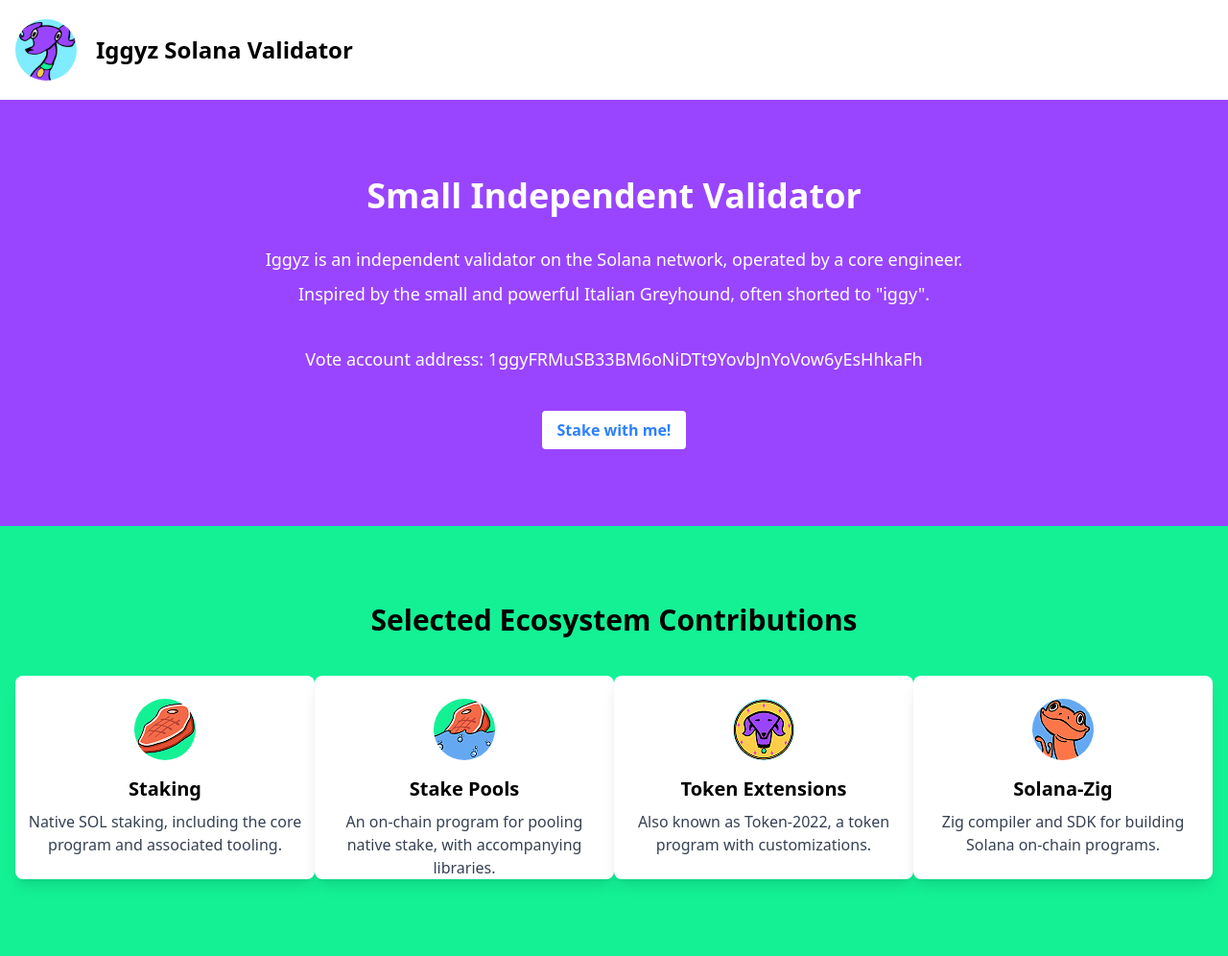
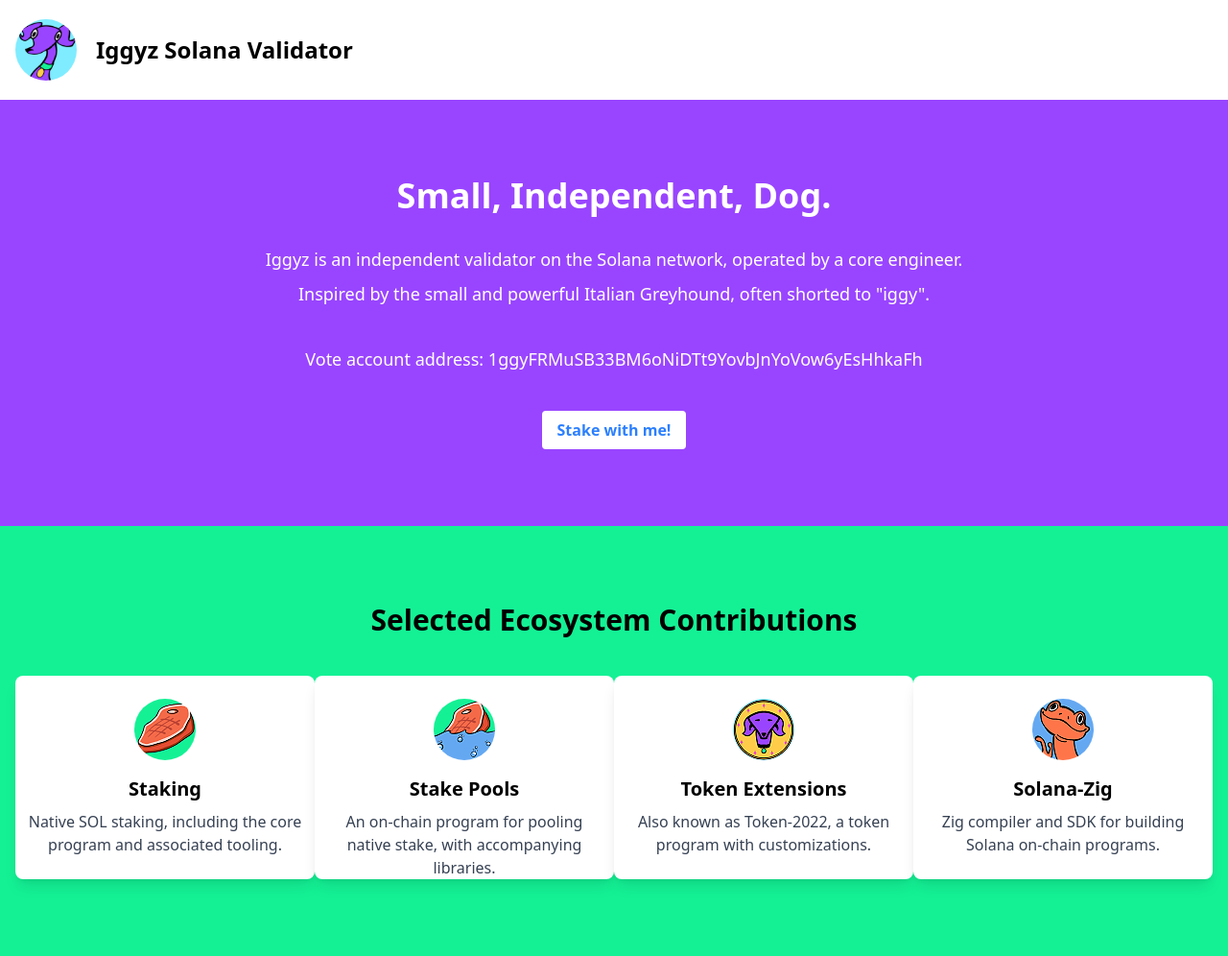
Before and after one commit to joncinque/joncinque.github.io, a Jekyll site: the page iggyz/iggyz.html, which Jekyll copies as it is, in a window 1280 px wide. Shown: the whole page at 96% size. Built offline with Jekyll 4.4.1, drawn with Linux system fonts in a browser that asks for light colours.

Commit message:
iggyz: Make it more dog

```diff
--- a/iggyz/iggyz.html
+++ b/iggyz/iggyz.html
@@ -24,7 +24,7 @@
 
     <!-- Hero Section -->
     <section class="bg-solana-purple text-white py-20 flex flex-col items-center justify-center text-center">
-      <h2 class="text-4xl font-bold pb-8">Small Independent Validator</h2>
+      <h2 class="text-4xl font-bold pb-8">Small, Independent, Dog.</h2>
       <span class="text-lg pb-2">Iggyz is an independent validator on the Solana network, operated by a core engineer.</span>
       <span class="text-lg pb-10">Inspired by the small and powerful Italian Greyhound, often shorted to "iggy".</span>
       <span class="text-lg pb-10">Vote account address: 1ggyFRMuSB33BM6oNiDTt9YovbJnYoVow6yEsHhkaFh</span>
```
